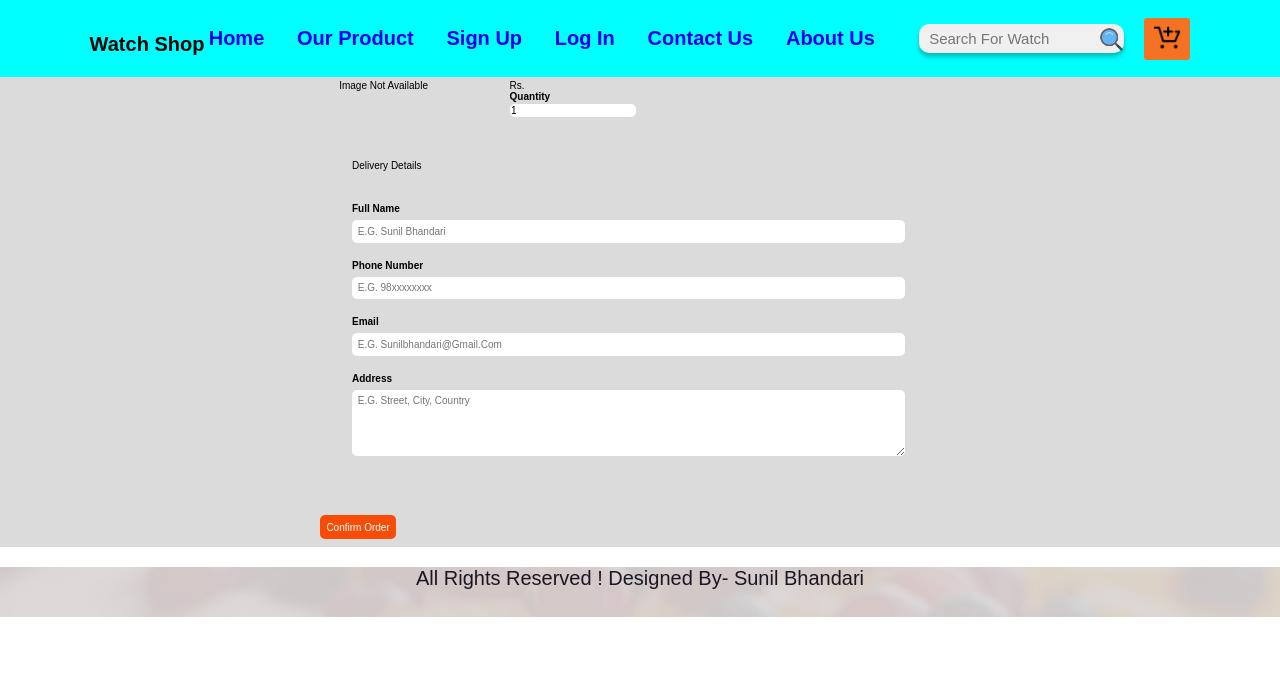
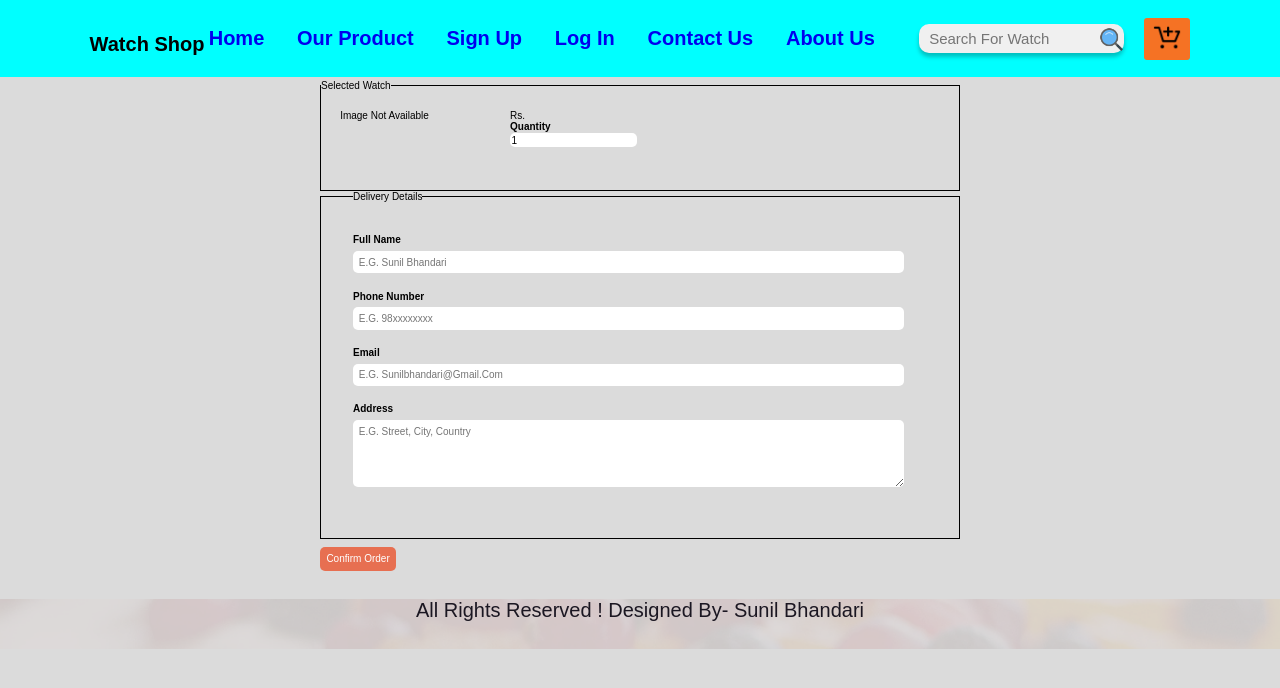
Before and after one commit to sunilbhandari7/watch-shop, a PHP site: page /watchshop/order.php in a window 1280 px wide. Shown: the top 688 px of the page. Run offline with PHP 8.4, Linux system fonts and the light colour scheme.

Commit message:
css changed

```diff
--- a/css/buy.css
+++ b/css/buy.css
@@ -1,5 +1,10 @@
-.main{
-    background-color: rgb(219, 219, 219);
+body{
+  padding-top: 80px;
+  background-color: rgb(219, 219, 219);
+}
+
+  .fieldset{
+    border: 1px solid black;
   }
 
   .selected-watch {
@@ -49,9 +54,12 @@
     border-radius: 5px;
   }
   .btn-primary {
-    background-color: #f64c08;
+    background-color: #e76f51;
     color: white;
     cursor: pointer;
     margin-top: 8px;
     margin-bottom: 8px;
   }
+  .btn-primary:hover{
+    background-color: #fb5607;
+  }
--- a/css/watch-detail.css
+++ b/css/watch-detail.css
@@ -29,8 +29,9 @@
   .detail-desc {
     text-align: justify;
     margin-bottom: 1%;
-    padding-right: 250px;
+
     width: 200px;
+
 
   }
   .detail-price {
--- a/order.php
+++ b/order.php
@@ -22,7 +22,7 @@
 ?>
 <div class="main">
     <form action="" method="post" class="order">
-        <fieldset>
+        <fieldset class="fieldset">
             <legend>Selected Watch</legend>
             <div class="selected-watch">
                 <div class="selected-watch-img">
@@ -46,7 +46,7 @@
                 </div>
             </div>
         </fieldset>
-        <fieldset class="user-details">
+        <fieldset class="user-details fieldset">
             <?php
             if (isset($custid)) {
                 $sql3 = "SELECT * FROM tbl_user WHERE id = $custid";
--- a/style1.css
+++ b/style1.css
@@ -13,6 +13,7 @@ body{
   display: flex;
   align-items: center;
   justify-content: center;
+
 }
 .container{
   width: 85%;
```
